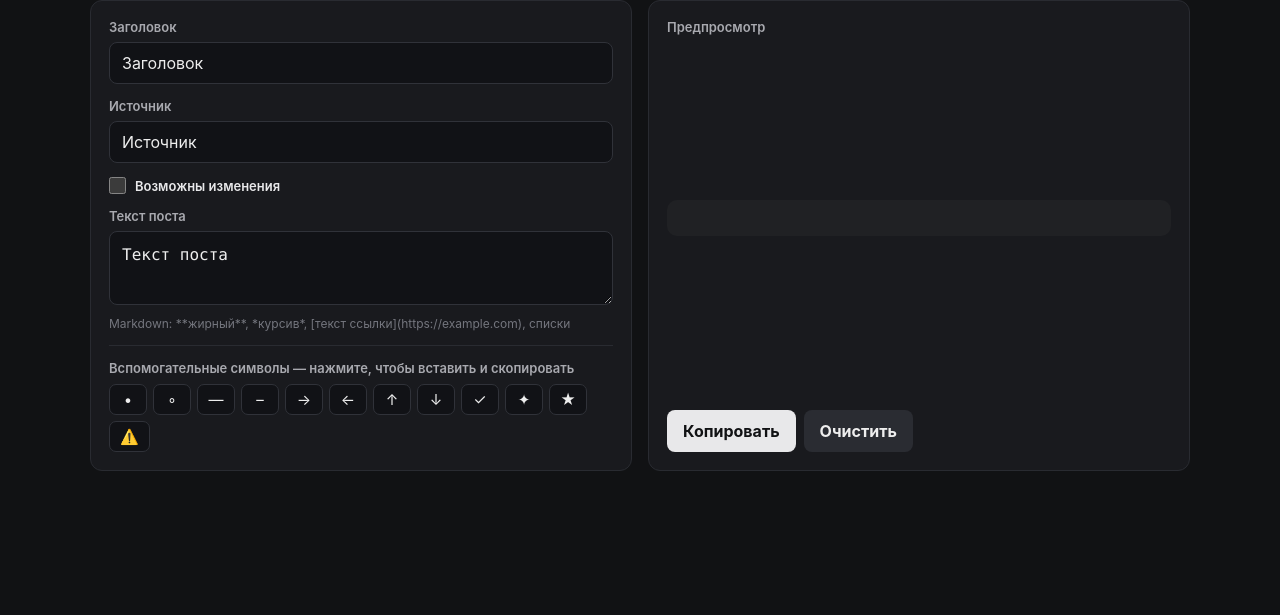
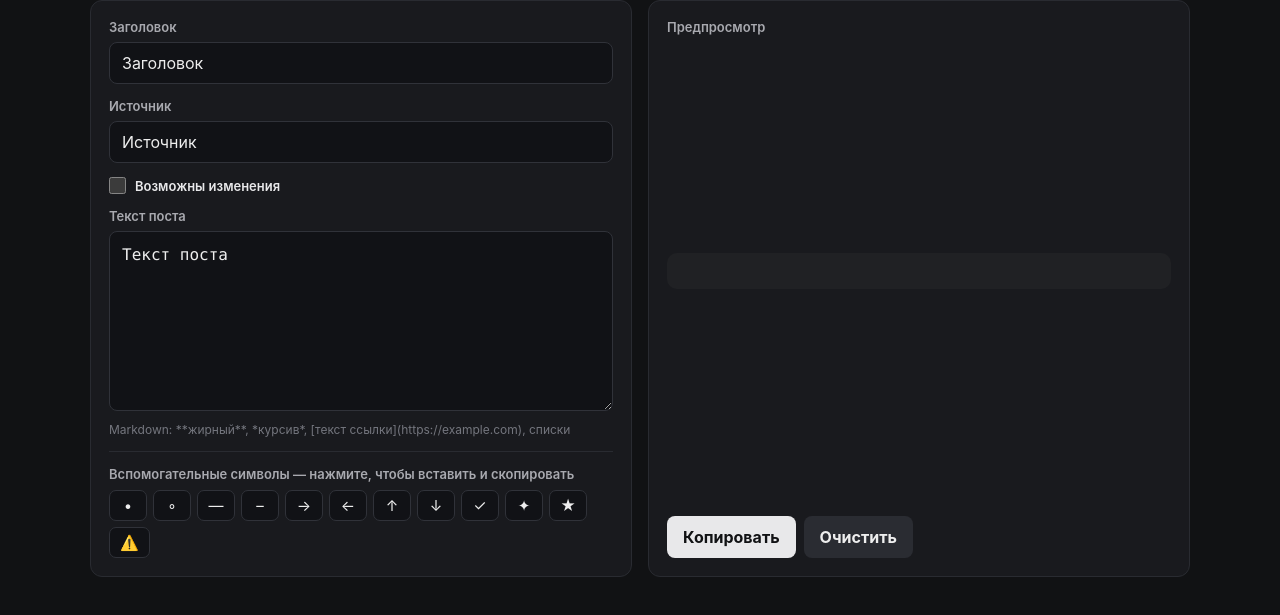
Before and after one commit to PHILIPPLOREN/PHILIPPLOREN.github.io, a plain HTML site: page index.html in a window 1280 px wide. Shown: the part 83-698 px from the top of the page. Drawn offline with nearby package versions, Linux system fonts and the light colour scheme; a script that the page names is missing.

Commit message:
Increase textarea minimum height to 180px

```diff
--- a/index.html
+++ b/index.html
@@ -96,7 +96,7 @@
         }
 
         textarea {
-            min-height: 64px;
+            min-height: 180px;
             resize: vertical;
             line-height: 1.55;
             font-family: ui-monospace, SFMono-Regular, Menlo, Consolas, monospace;
```
